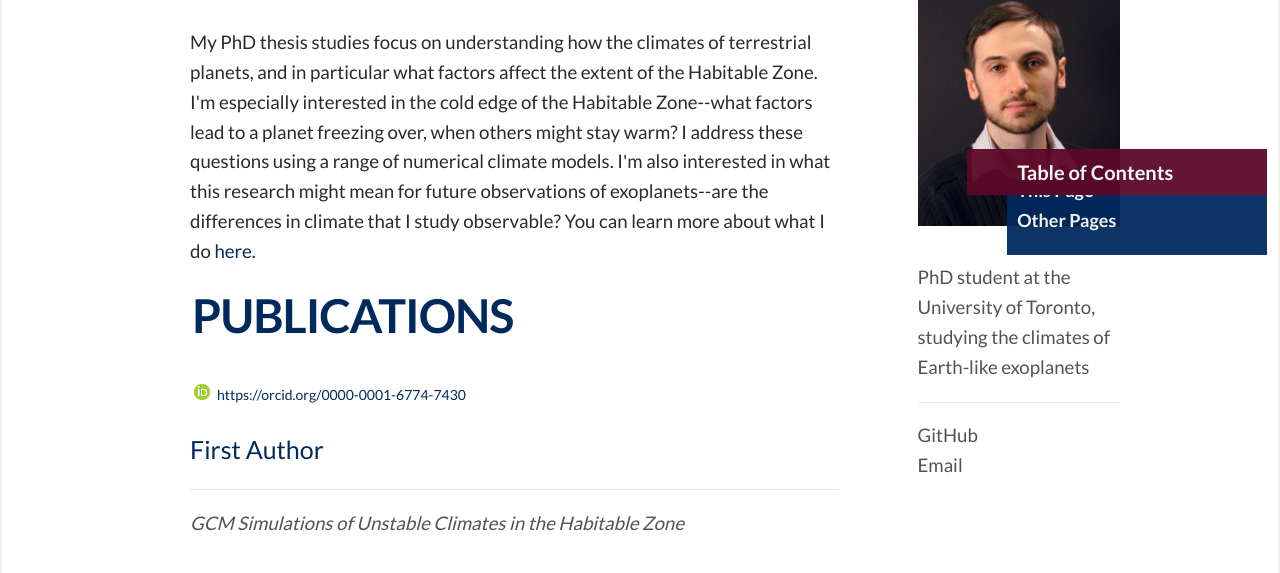
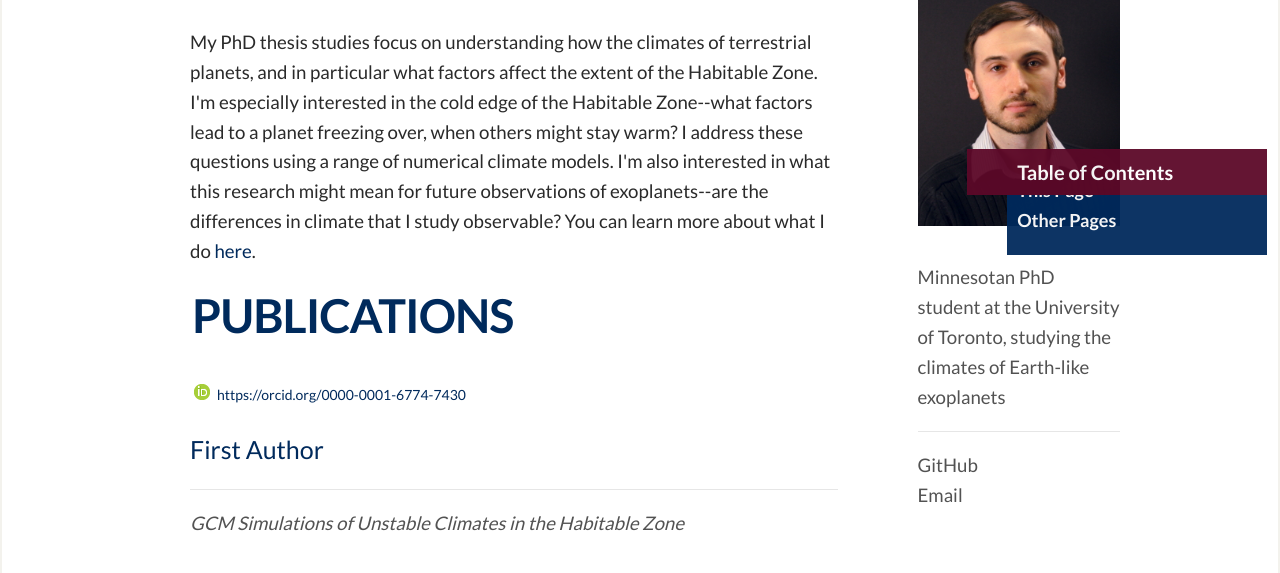
Before and after one commit to alphaparrot/webpage2, a plain HTML site: page index.html in a window 1280 px wide. Shown: the part 605-1178 px from the top of the page. Drawn offline with nearby package versions, Linux system fonts and the light colour scheme; a script that the page names is missing.

Commit message:
Small change

```diff
--- a/index.html
+++ b/index.html
@@ -248,7 +248,7 @@
 								</header>
 								<ul class="style1">
                                     <div> <a href="research.html" class="image full"><img src="imgs/headshot.JPG" alt=""></a> </div>
-									<li class="first"><a href="research.html">PhD student at the University of Toronto, studying the climates of Earth-like exoplanets</a>
+									<li class="first"><a href="research.html">Minnesotan PhD student at the University of Toronto, studying the climates of Earth-like exoplanets</a>
 									<li><a href="https://github.com/alphaparrot/" target="_blank">GitHub</a>
 									<script language="JavaScript">
 										var username = "paradise";
```
